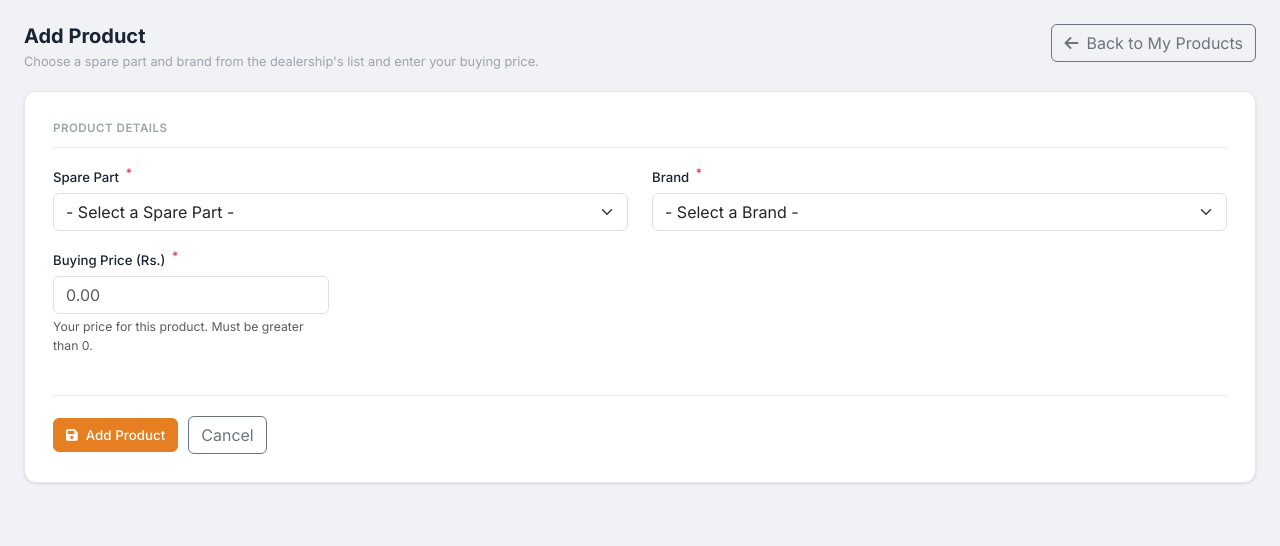
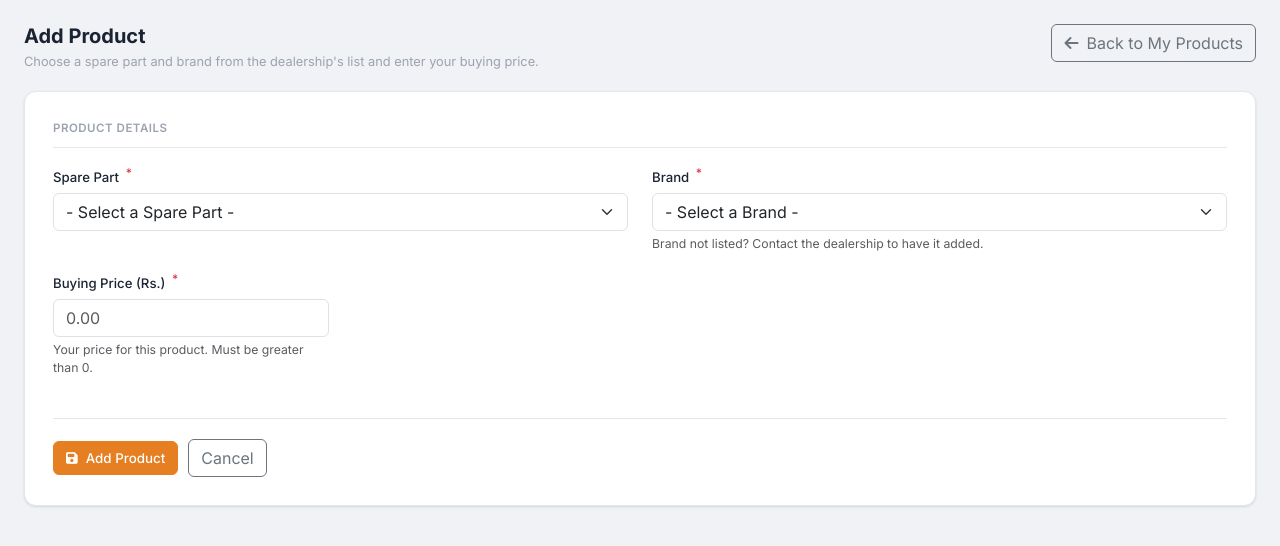
Before and after one commit to UtsavR17/FYP, a Flask app: template app/templates/supplier_portal/product_form.html in a window 1280 px wide. Shown: the part 58-604 px from the top of the page. Run offline with Flask 3, Linux system fonts and the light colour scheme; the template is opened without the code that fills it, so the values that code supplies are empty; parts of the project's set-up code (start-up, migrations or seed data) failed here and were passed over.

Commit message:
Fix Phase 7: brand hint on the supplier portal Add product page (ISS-24)
Under the brand field: "Brand not listed? Contact the dealership to have
it added." No behaviour change.

Co-Authored-By: Claude Opus 5.5 <noreply@anthropic.com>

```diff
--- a/app/templates/supplier_portal/product_form.html
+++ b/app/templates/supplier_portal/product_form.html
@@ -31,7 +31,8 @@
             <div class="col-md-6">
                 {{ select_field(name='Brand_Brand_ID', label='Brand', options=brand_options,
                     selected=form_data.get('Brand_Brand_ID',''), required=True,
-                    error=errors.get('Brand_Brand_ID',''), empty_label='- Select a Brand -') }}
+                    error=errors.get('Brand_Brand_ID',''), empty_label='- Select a Brand -',
+                    help_text='Brand not listed? Contact the dealership to have it added.') }}
             </div>
         </div>
         {% else %}
```
Also changed, not shown: tests/test_fix7_ui.py (+22 -0 lines).
